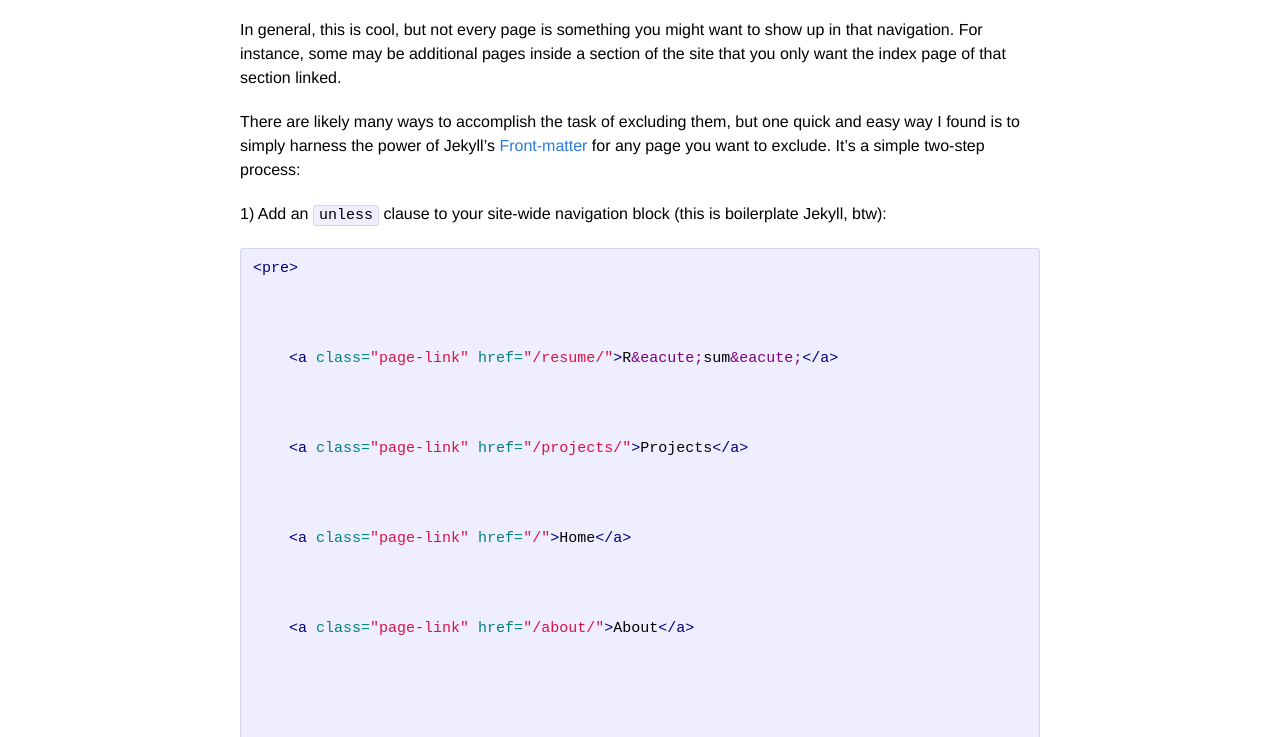
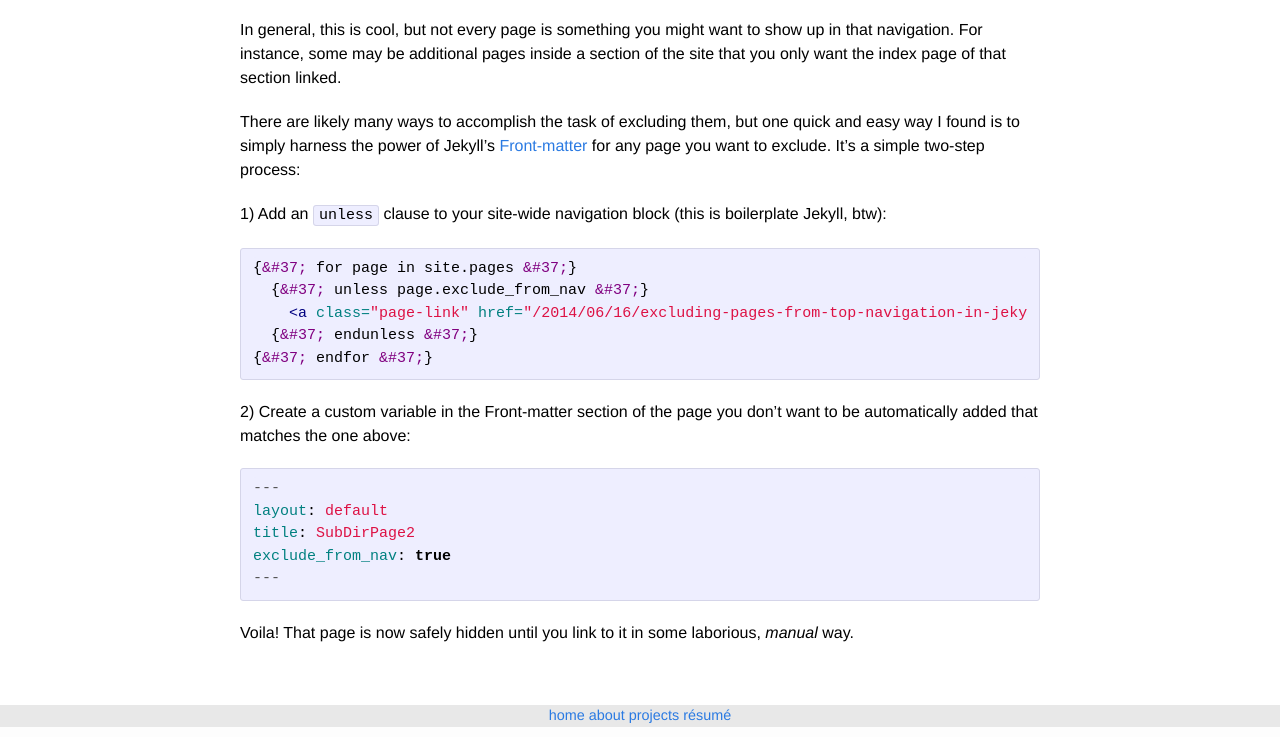
Before and after one commit to michaelchadwick/codana.me, a Jekyll site: the page built from _posts/2014-06-16-excluding-pages-from-top-navigation-in-jekyll.markdown, in a window 1280 px wide and 1400 px high, scrolled down 576 px, cut to the strip 0-737 px from the top of the window. Built offline with Jekyll 4.4.1, drawn with Linux system fonts in a browser that asks for light colours.

Commit message:
endcoded percent signs to avoid processing jekyll directive

```diff
--- a/_posts/2014-06-16-excluding-pages-from-top-navigation-in-jekyll.markdown
+++ b/_posts/2014-06-16-excluding-pages-from-top-navigation-in-jekyll.markdown
@@ -27,12 +27,11 @@ There are likely many ways to accomplish the task of excluding them, but one qui
 1) Add an `unless` clause to your site-wide navigation block (this is boilerplate Jekyll, btw):
 
 {% highlight html %}
-<pre>{% for page in site.pages %}
-  {% unless page.exclude_from_nav %}
+{&#37; for page in site.pages &#37;}
+  {&#37; unless page.exclude_from_nav &#37;}
     <a class="page-link" href="{{ page.url | prepend: site.baseurl }}">{{ page.title }}</a>
-  {% endunless %}
-{% endfor %}
-</pre>
+  {&#37; endunless &#37;}
+{&#37; endfor &#37;}
 {% endhighlight %}
 
 2) Create a custom variable in the Front-matter section of the page you don't want to be automatically added that matches the one above:
```
